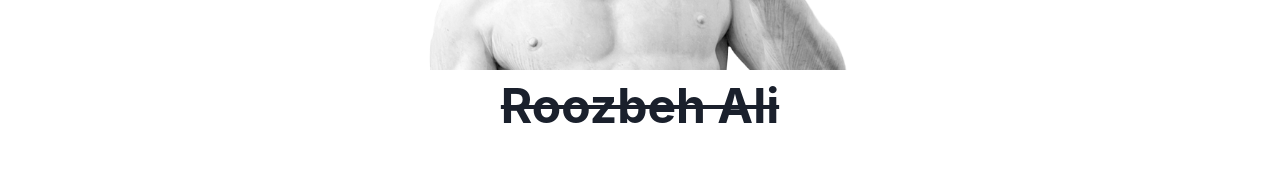
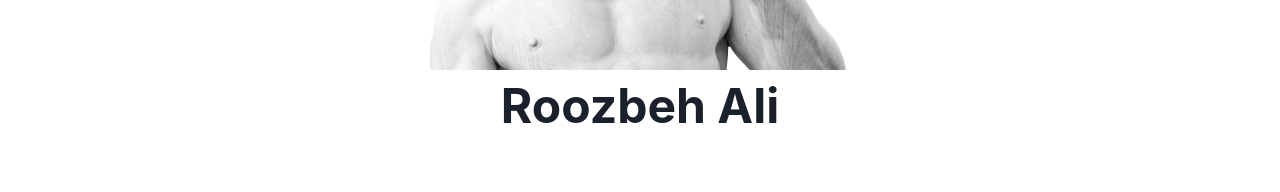
Before and after one commit to roozbehali/rooz, a Next.js app: page / in a window 1280 px wide. Shown: the part 446-638 px from the top of the page. Built offline with nearby package versions, Linux system fonts and the light colour scheme.

Commit message:
Name slash removed

```diff
--- a/pages/index.js
+++ b/pages/index.js
@@ -26,7 +26,7 @@ export default function Home() {
       <Center>
         <Box w={[600]} h={[325, 350]} marginTop={[100, 50]} marginBottom={[75, 125]}>
           <img src={images[currentIndex]}/>
-          <Text fontSize='5xl' as='s' fontWeight='bold'>Roozbeh Ali</Text>
+          <Text fontSize='5xl' as='p' fontWeight='bold'>Roozbeh Ali</Text>
         </Box>
       </Center>
       <Footer></Footer>
```
